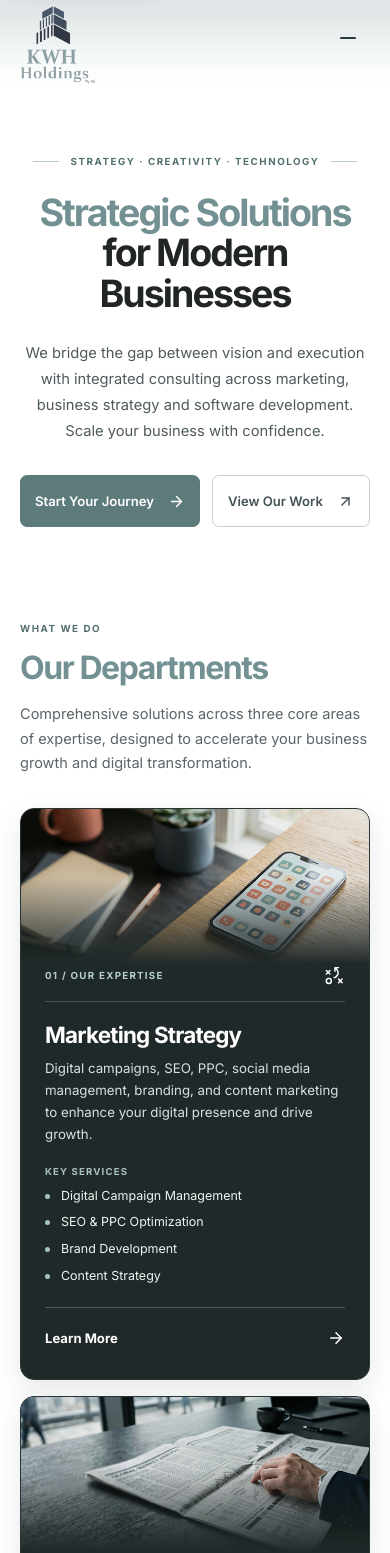
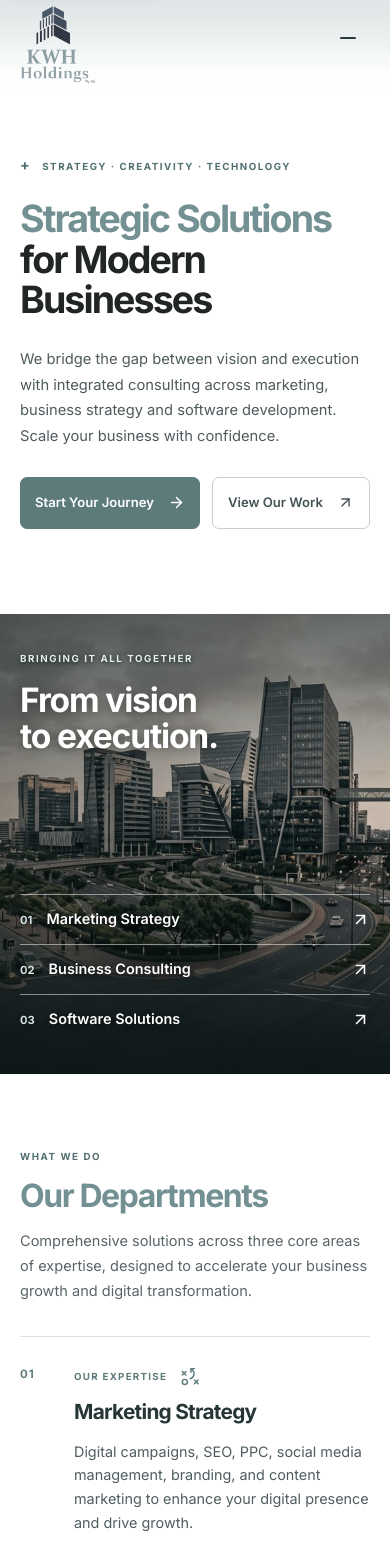
Before and after one commit to Thuso4747/KWH-Holdings, a React (Vite) app: page / in a window 390 px wide. Shown: the top 1553 px of the page. Built offline with nearby package versions, Linux system fonts and the light colour scheme.

Commit message:
Introduce editorial homepage and department layouts
Co-authored-by: arena-agent <297053741+arena-agent@users.noreply.github.com>

```diff
--- a/src/pages/HomePage.jsx
+++ b/src/pages/HomePage.jsx
@@ -15,24 +15,47 @@ function DepartmentCard({ department, index }) {
   const Icon = icons[department.slug];
   return (
     <article className={`department-card department-card--${department.slug}`}>
+      <span className="department-card__index" aria-hidden="true">0{index + 1}</span>
+      <div className="department-card__identity">
+        <div className="department-card__topline"><span>OUR EXPERTISE</span><Icon size={23} strokeWidth={1.6} aria-hidden="true" /></div>
+        <h3>{department.cardTitle}</h3>
+      </div>
+      <div className="department-card__body">
+        <p>{department.cardDescription}</p>
+        <div className="department-card__services">
+          <p className="department-card__services-label">KEY SERVICES</p>
+          <ul role="list" aria-label={`${department.cardTitle} key services`}>{department.bullets.map((bullet) => <li key={bullet}>{bullet}</li>)}</ul>
+        </div>
+        <Link className="department-card__link" to={`/services/${department.slug}`} aria-label={`Learn more about ${department.cardTitle}`}>
+          <span>Learn More</span><ArrowUpRight size={17} aria-hidden="true" />
+        </Link>
+      </div>
       <div className="department-card__image">
         <img src={department.image} alt="" width="1376" height="768" loading="lazy" decoding="async" />
       </div>
-      <div className="department-card__content">
-        <div className="department-card__topline"><span>0{index + 1} / OUR EXPERTISE</span><Icon size={23} strokeWidth={1.6} aria-hidden="true" /></div>
-        <div className="department-card__body">
-          <h3>{department.cardTitle}</h3>
-          <p>{department.cardDescription}</p>
-          <div className="department-card__services">
-            <p className="department-card__services-label">KEY SERVICES</p>
-            <ul>{department.bullets.map((bullet) => <li key={bullet}>{bullet}</li>)}</ul>
-          </div>
+    </article>
+  );
+}
+
+function HomeVisual() {
+  return (
+    <section className="home-visual" aria-labelledby="home-visual-title">
+      <img src="/images/city-connections.jpg" alt="" width="1584" height="672" loading="lazy" decoding="async" />
+      <div className="container home-visual__inner">
+        <div className="home-visual__intro">
+          <p className="eyebrow eyebrow--light">BRINGING IT ALL TOGETHER</p>
+          <h2 id="home-visual-title">From vision<br />to execution.</h2>
         </div>
-        <Link className="department-card__link" to={`/services/${department.slug}`} aria-label={`Learn more about ${department.cardTitle}`}>
-          <span>Learn More</span><ArrowRight size={18} aria-hidden="true" />
-        </Link>
+        <nav className="home-visual__links" aria-label="Explore our departments">
+          {departments.map((department, index) => (
+            <Link key={department.slug} to={`/services/${department.slug}`}>
+              <span><span className="home-visual__index" aria-hidden="true">0{index + 1}</span>{department.cardTitle}</span>
+              <ArrowUpRight size={19} aria-hidden="true" />
+            </Link>
+          ))}
+        </nav>
       </div>
-    </article>
+    </section>
   );
 }
 
@@ -145,15 +168,21 @@ export default function HomePage() {
       <PageTitle title="Strategic solutions for modern businesses" description="KWH Holdings brings marketing, business strategy, and software development together to help modern businesses grow." />
       <section className="home-hero">
         <div className="container home-hero__inner">
-          <p className="eyebrow eyebrow--center"><span></span> STRATEGY · CREATIVITY · TECHNOLOGY <span></span></p>
-          <h1><span>Strategic Solutions</span><br />for Modern Businesses</h1>
-          <p>We bridge the gap between vision and execution with integrated consulting across marketing, business strategy and software development. Scale your business with confidence.</p>
-          <div className="button-row button-row--center">
-            <Link className="button button--primary" to="/consultation">Start Your Journey <ArrowRight size={17} aria-hidden="true" /></Link>
-            <Link className="button button--outline" to="/#work">View Our Work <ArrowUpRight size={17} aria-hidden="true" /></Link>
+          <div className="home-hero__headline">
+            <p className="eyebrow"><span aria-hidden="true">+</span> STRATEGY · CREATIVITY · TECHNOLOGY</p>
+            <h1><span>Strategic Solutions</span><br />for Modern Businesses</h1>
+          </div>
+          <div className="home-hero__summary">
+            <p>We bridge the gap between vision and execution with integrated consulting across marketing, business strategy and software development. Scale your business with confidence.</p>
+            <div className="button-row">
+              <Link className="button button--primary" to="/consultation">Start Your Journey <ArrowRight size={17} aria-hidden="true" /></Link>
+              <Link className="button button--outline" to="/#work">View Our Work <ArrowUpRight size={17} aria-hidden="true" /></Link>
+            </div>
           </div>
         </div>
       </section>
+
+      <HomeVisual />
 
       <section className="departments-section section" id="services" aria-labelledby="departments-title">
         <div className="container">
--- a/src/styles.css
+++ b/src/styles.css
@@ -134,14 +134,30 @@ h1, h2, h3 { line-height: 1.15; letter-spacing: -.035em; }
 
 /* Home hero */
 .home-hero { background: #fff; }
-.home-hero__inner { padding-top: 94px; padding-bottom: 154px; text-align: center; }
-.home-hero h1 { max-width: 960px; margin: 0 auto 27px; color: #222526; font-size: clamp(3rem, 5.3vw, 4.65rem); font-weight: 700; letter-spacing: -.052em; line-height: 1.08; }
+.home-hero__inner { display: grid; grid-template-columns: minmax(0, 1.55fr) minmax(0, .8fr); align-items: end; gap: clamp(36px, 5vw, 70px); padding-top: 100px; padding-bottom: 110px; }
+.home-hero h1 { margin: 0; color: #222526; font-size: clamp(3rem, 5vw, 4.5rem); font-weight: 700; letter-spacing: -.052em; line-height: 1.08; overflow-wrap: anywhere; }
 .home-hero h1 span { color: var(--accent); }
-.home-hero__inner > p:not(.eyebrow) { max-width: 690px; margin: 0 auto 31px; color: #4f5a5c; font-size: 1rem; line-height: 1.75; }
+.home-hero__summary > p { max-width: 430px; margin: 0 0 27px; color: #4f5a5c; font-size: .98rem; line-height: 1.75; }
 .home-hero .eyebrow { margin-bottom: 24px; }
+.home-hero .eyebrow span { margin-right: 7px; font-size: .9rem; }
+
+/* Full-bleed department navigation */
+.home-visual { position: relative; min-height: clamp(430px, 40vw, 560px); overflow: hidden; background: #1d2b2b; color: #fff; }
+.home-visual > img { position: absolute; inset: 0; width: 100%; height: 100%; object-fit: cover; object-position: center 55%; }
+.home-visual::after { position: absolute; content: ''; inset: 0; background: linear-gradient(180deg, rgba(13, 23, 23, .52), rgba(13, 23, 23, .12) 45%, rgba(13, 23, 23, .82)), linear-gradient(90deg, rgba(13, 23, 23, .28), transparent 70%); pointer-events: none; }
+.home-visual__inner { position: relative; z-index: 1; display: flex; flex-direction: column; justify-content: space-between; gap: 90px; min-height: clamp(430px, 40vw, 560px); padding-block: 62px 48px; }
+.home-visual__intro .eyebrow { margin-bottom: 16px; color: #e1eeec; text-shadow: 0 1px 4px #101d1d; }
+.home-visual__intro h2 { margin: 0; max-width: 550px; color: #fff; font-size: clamp(2.4rem, 4vw, 3.8rem); line-height: 1.08; overflow-wrap: anywhere; text-shadow: 0 2px 12px rgba(0, 0, 0, .4); }
+.home-visual__links { display: grid; grid-template-columns: repeat(auto-fit, minmax(min(100%, 13rem), 1fr)); gap: 32px; }
+.home-visual__links a { display: flex; align-items: center; justify-content: space-between; gap: 14px; min-height: 58px; padding: 14px 0; border-top: 1px solid rgba(255, 255, 255, .5); color: #fff; font-size: .9rem; font-weight: 600; line-height: 1.4; text-shadow: 0 1px 5px #111; }
+.home-visual__links a > span { display: flex; align-items: baseline; gap: 14px; }
+.home-visual__index { color: #d4e6e3; font-size: .7rem; font-weight: 700; }
+.home-visual__links svg { flex: none; transition: transform .2s ease; }
+.home-visual__links a:hover svg { transform: translate(4px, -4px); }
+.home-visual__links a:focus-visible { outline: 2px solid #fff; outline-offset: 4px; }
 
 /* Home departments */
-.departments-section { padding-top: 26px; }
+.departments-section { padding-top: 112px; }
 .section-heading h2, .section-heading h1 { margin-bottom: 18px; font-size: clamp(2.25rem, 3.4vw, 3.05rem); font-weight: 700; letter-spacing: -.045em; }
 .section-heading h2 { color: var(--accent); }
 .section-heading > p:not(.eyebrow) { color: #596569; font-size: 1rem; line-height: 1.7; }
@@ -151,32 +167,31 @@ h1, h2, h3 { line-height: 1.15; letter-spacing: -.035em; }
 .departments-heading .eyebrow { margin-bottom: 14px; }
 .departments-heading h2 { margin-bottom: 0; }
 .departments-heading > p:not(.eyebrow) { max-width: 500px; margin: 0; justify-self: end; }
-.department-grid { display: grid; grid-template-columns: repeat(3, minmax(0, 1fr)); gap: 22px; }
-.department-card { display: flex; flex-direction: column; min-width: 0; overflow: hidden; border: 1px solid #293535; border-radius: 14px; background: #202929; color: #fff; box-shadow: 0 10px 28px rgba(29, 42, 43, .11); transition: transform .25s ease, box-shadow .25s ease; }
-.department-card__image { position: relative; height: 155px; overflow: hidden; background: #3a4949; }
-.department-card__image::after { position: absolute; content: ''; inset: 0; background: linear-gradient(0deg, #202929 0%, rgba(32, 41, 41, .08) 55%); pointer-events: none; }
+.department-grid { display: block; }
+.department-card { display: grid; grid-template-areas: 'index identity body image'; grid-template-columns: 52px minmax(0, .85fr) minmax(0, 1.15fr) minmax(0, 1fr); align-items: start; gap: clamp(20px, 2.2vw, 32px); min-width: 0; padding: 32px 0; border-top: 1px solid #d8e2e0; }
+.department-card:last-child { border-bottom: 1px solid #d8e2e0; }
+.department-card__index { grid-area: index; color: #607c7b; font-size: .72rem; font-weight: 700; letter-spacing: .08em; line-height: 1.7; }
+.department-card__identity { grid-area: identity; min-width: 0; }
+.department-card__topline { display: flex; align-items: center; gap: 11px; margin-bottom: 18px; color: #5e7b7c; font-size: .61rem; font-weight: 700; letter-spacing: .13em; }
+.department-card__topline svg { flex: none; }
+.department-card h3 { margin: 0; color: #263536; font-size: clamp(1.3rem, 1.8vw, 1.65rem); letter-spacing: -.035em; overflow-wrap: anywhere; }
+.department-card__body { grid-area: body; min-width: 0; }
+.department-card__body > p { margin-bottom: 19px; color: #4f5d5f; font-size: .9rem; line-height: 1.65; }
+.department-card__services-label { margin: 0 0 10px; color: #5e7b7c; font-size: .62rem; font-weight: 700; letter-spacing: .12em; }
+.department-card ul { display: grid; grid-template-columns: repeat(2, minmax(0, 1fr)); gap: 8px 16px; list-style: none; padding: 0; margin: 0; }
+.department-card li { position: relative; padding-left: 14px; color: #506062; font-size: .78rem; line-height: 1.5; overflow-wrap: anywhere; }
+.department-card li::before { position: absolute; content: ''; left: 0; top: .56em; width: 5px; height: 5px; border-radius: 50%; background: #8aa9a6; }
+.department-card__link { display: inline-flex; align-items: center; gap: 14px; min-height: 44px; margin-top: 15px; color: #4d7171; font-size: .82rem; font-weight: 700; transition: color .2s ease; }
+.department-card__link svg { flex: none; transition: transform .2s ease; }
+.department-card__link:hover { color: #253d3e; }
+.department-card__link:hover svg { transform: translate(4px, -4px); }
+.department-card__link:focus-visible { outline-offset: 2px; }
+.department-card__image { grid-area: image; position: relative; width: 100%; aspect-ratio: 16 / 10; overflow: hidden; background: #dfe6e5; }
 .department-card__image img { position: absolute; inset: 0; width: 100%; height: 100%; object-fit: cover; transition: transform .5s ease; }
 .department-card--marketing .department-card__image img { object-position: 55% 54%; }
 .department-card--business .department-card__image img { object-position: 56% 52%; }
 .department-card--software .department-card__image img { object-position: 60% 50%; }
-.department-card__content { display: flex; flex: 1; flex-direction: column; padding: 0 28px 26px; }
-.department-card__topline { display: flex; align-items: center; justify-content: space-between; gap: 16px; margin-bottom: 20px; padding-bottom: 14px; border-bottom: 1px solid rgba(255, 255, 255, .19); color: #b6cfcd; font-size: .61rem; font-weight: 700; letter-spacing: .13em; }
-.department-card__topline svg { flex-shrink: 0; color: #fff; }
-.department-card__body { flex: 1; }
-.department-card h3 { margin-bottom: 10px; font-size: 1.4rem; letter-spacing: -.035em; }
-.department-card__body > p { min-height: 84px; margin-bottom: 20px; color: #d7e1df; font-size: .83rem; line-height: 1.65; }
-.department-card__services { margin-bottom: 22px; }
-.department-card__services-label { margin: 0 0 10px; color: #a7c1bf; font-size: .6rem; font-weight: 700; letter-spacing: .12em; }
-.department-card ul { display: grid; gap: 8px; list-style: none; padding: 0; margin: 0; }
-.department-card li { position: relative; padding-left: 16px; color: #eef4f2; font-size: .78rem; line-height: 1.5; }
-.department-card li::before { position: absolute; content: ''; left: 0; top: .56em; width: 5px; height: 5px; border-radius: 50%; background: #a6c2c0; }
-.department-card__link { display: flex; justify-content: space-between; align-items: center; gap: 16px; width: 100%; min-height: 48px; padding: 14px 0 2px; border-top: 1px solid rgba(255, 255, 255, .22); color: #fff; font-size: .82rem; font-weight: 700; transition: color .2s ease; }
-.department-card__link svg { flex-shrink: 0; transition: transform .2s ease; }
-.department-card__link:hover { color: #c5dfdc; }
-.department-card__link:hover svg { transform: translateX(4px); }
-.department-card__link:focus-visible { outline-offset: 2px; }
 @media (hover: hover) {
-  .department-card:hover { transform: translateY(-4px); box-shadow: 0 18px 36px rgba(29, 42, 43, .18); }
   .department-card:hover .department-card__image img { transform: scale(1.04); }
 }
 .approach-section { margin-top: clamp(80px, 8vw, 110px); }
@@ -389,13 +404,10 @@ h1, h2, h3 { line-height: 1.15; letter-spacing: -.035em; }
 .not-found .button { margin-top: 20px; }
 
 @media (max-width: 1000px) {
-  .department-grid { grid-template-columns: 1fr; gap: 16px; }
-  .department-card { flex-direction: row; }
-  .department-card__image { flex: 0 0 35%; height: auto; min-height: 280px; }
-  .department-card__image::after { background: linear-gradient(90deg, rgba(32, 41, 41, .05) 35%, #202929 100%); }
-  .department-card__content { padding: 26px 30px 24px; }
-  .department-card__body > p { min-height: 0; }
-  .department-card ul { grid-template-columns: repeat(2, minmax(0, 1fr)); gap: 8px 20px; }
+  .home-hero__inner { grid-template-columns: minmax(0, 1fr); gap: 32px; padding-top: 80px; padding-bottom: 90px; }
+  .home-hero__summary > p { max-width: 680px; }
+  .department-card { grid-template-areas: 'index identity image' '. body image'; grid-template-columns: 52px minmax(0, 1fr) minmax(0, 1fr); gap: 14px 24px; }
+  .department-card__image { height: 100%; min-height: 260px; aspect-ratio: auto; }
   .work-card__meta { grid-template-columns: 1.15fr 1fr 1fr; }
   .work-card__meta > div { padding-inline: 10px; }
   .footer-grid { gap: 30px; }
@@ -454,15 +466,22 @@ h1, h2, h3 { line-height: 1.15; letter-spacing: -.035em; }
   .service-hero__inner, .service-offerings > .container, .service-why > .container, .service-cta > .container, .site-footer > .container { transition: opacity .2s ease; }
   body.service-menu-open main > section > .container, body.service-menu-open .site-footer > .container { opacity: 0; }
 
-  .home-hero__inner { padding-top: 75px; padding-bottom: 100px; }
+  .home-hero__inner { gap: 26px; padding-top: 70px; padding-bottom: 78px; }
   .home-hero h1 { font-size: clamp(2.65rem, 8.7vw, 3.65rem); }
-  .home-hero__inner > p:not(.eyebrow) { font-size: .92rem; }
-  .departments-section { padding-top: 10px; }
+  .home-hero__summary > p { font-size: .92rem; }
+  .home-visual, .home-visual__inner { min-height: 460px; }
+  .home-visual__inner { gap: 55px; padding-block: 38px 30px; }
+  .home-visual__intro h2 { font-size: clamp(2.1rem, 8vw, 2.75rem); }
+  .home-visual__links { grid-template-columns: 1fr; gap: 0; }
+  .home-visual__links a { min-height: 50px; padding: 11px 0; }
+  .departments-section { padding-top: 76px; }
   .section-heading h2, .section-heading h1, .about-copy h2 { font-size: clamp(2rem, 7vw, 2.65rem); }
   .section-heading > p:not(.eyebrow) { font-size: .91rem; }
   .departments-heading { grid-template-columns: 1fr; gap: 15px; margin-bottom: 32px; }
   .departments-heading > p:not(.eyebrow) { justify-self: start; }
-  .department-card__content { padding: 24px; }
+  .department-card { grid-template-areas: 'index identity' '. body' 'image image'; grid-template-columns: 40px minmax(0, 1fr); gap: 16px 14px; padding: 28px 0; }
+  .department-card__topline { margin-bottom: 12px; }
+  .department-card__image { height: auto; min-height: 0; aspect-ratio: 16 / 9; }
   .department-card ul { grid-template-columns: 1fr; }
   .approach-section { margin-top: 80px; }
   .approach-heading { grid-template-columns: minmax(0, 1fr); gap: 16px; }
@@ -510,12 +529,6 @@ h1, h2, h3 { line-height: 1.15; letter-spacing: -.035em; }
   .footer-grid { grid-template-columns: repeat(2, 1fr); gap: 42px 30px; }
   .footer-bottom { margin-top: 50px; }
 }
-@media (max-width: 600px) {
-  .department-card { flex-direction: column; }
-  .department-card__image { flex: none; height: 155px; min-height: 0; }
-  .department-card__image::after { background: linear-gradient(0deg, #202929 0%, rgba(32, 41, 41, .08) 55%); }
-  .department-card__content { padding: 0 24px 24px; }
-}
 @media (max-width: 440px) {
   .eyebrow { font-size: .61rem; }
   .home-hero h1 { font-size: clamp(2.35rem, 9vw, 3rem); }
@@ -542,7 +555,7 @@ h1, h2, h3 { line-height: 1.15; letter-spacing: -.035em; }
 }
 @media (prefers-reduced-motion: reduce) {
   *, *::before, *::after { scroll-behavior: auto !important; animation-duration: .01ms !important; animation-iteration-count: 1 !important; transition-duration: .01ms !important; }
-  .department-card:hover, .department-card:hover .department-card__image img, .department-card__link:hover svg { transform: none; }
+  .department-card:hover .department-card__image img, .department-card__link:hover svg, .home-visual__links a:hover svg { transform: none; }
   /* The menu's SVG animations are SMIL, not CSS animations. */
   .menu-icon path { stroke-dasharray: none !important; stroke-dashoffset: 0 !important; }
 }
```
Also changed, not shown: public/images/city-connections.jpg (added), 1 other file (tests, documents, lock files or other folders).
